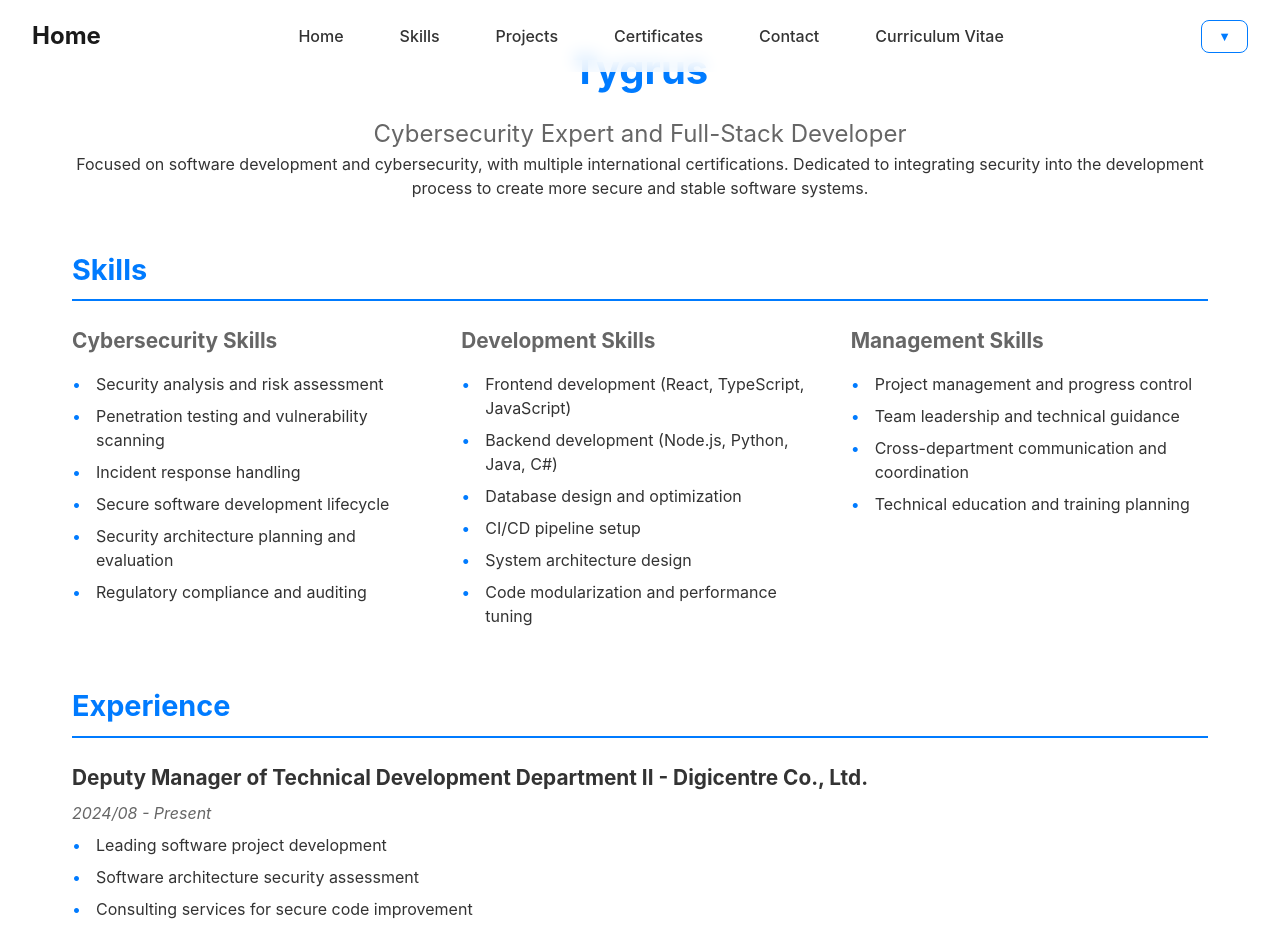
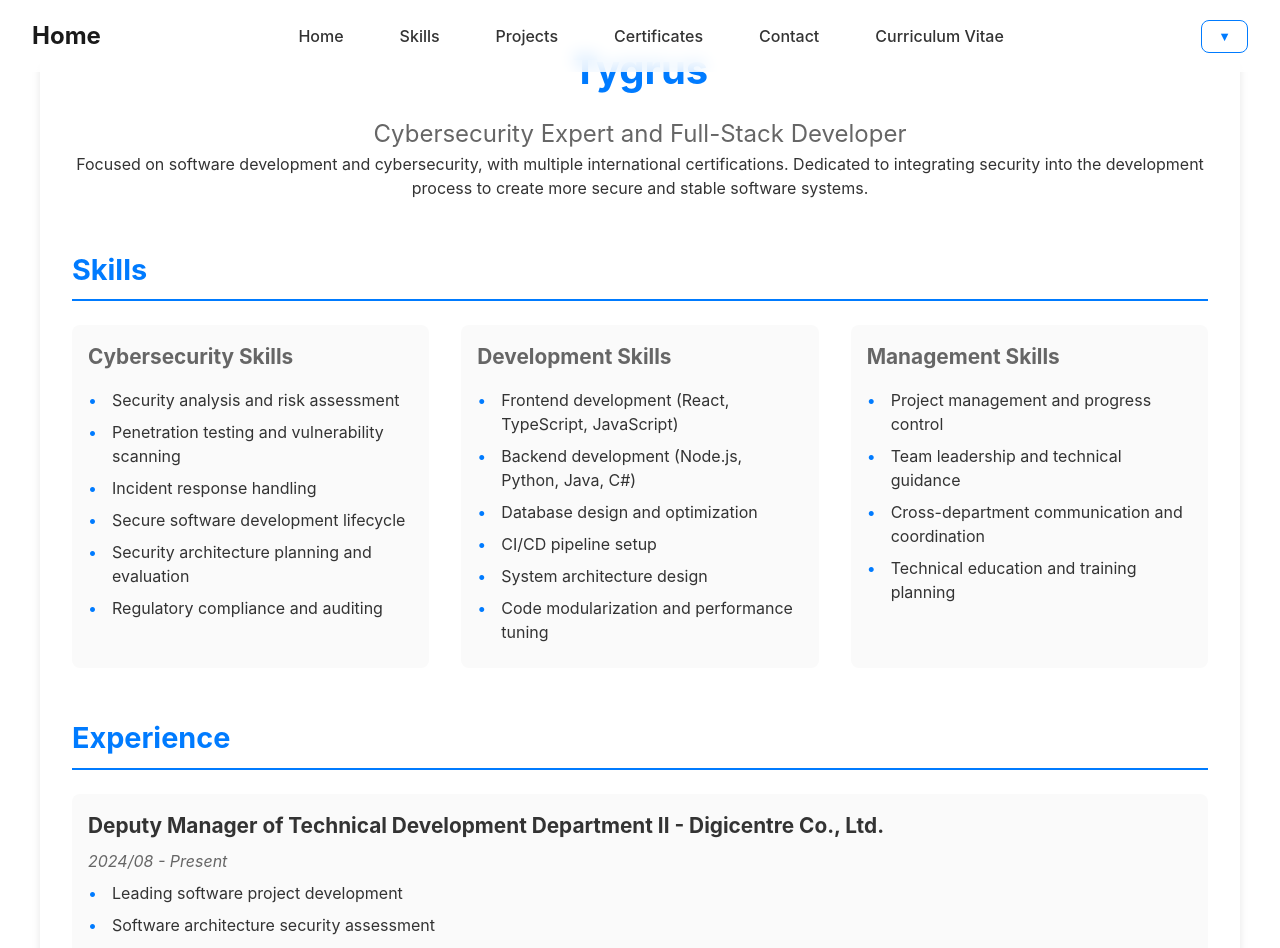
Before and after one commit to Lung-Yu/Lung-Yu.github.io, a React (Vite) app: page /cv in a window 1280 px wide. Shown: the top 948 px of the page. Built offline with nearby package versions, Linux system fonts and the light colour scheme.

Commit message:
feat: 新增 framer-motion 套件，更新 CV 組件樣式以增強視覺效果

```diff
--- a/package.json
+++ b/package.json
@@ -19,7 +19,8 @@
     "react": "^19.0.0",
     "react-dom": "^19.0.0",
     "react-i18next": "^15.4.1",
-    "react-router-dom": "^7.2.0"
+    "react-router-dom": "^7.2.0",
+    "framer-motion": "^6.0.0"
   },
   "devDependencies": {
     "@eslint/js": "^9.19.0",
--- a/src/features/cv/components/CV.tsx
+++ b/src/features/cv/components/CV.tsx
@@ -1,16 +1,13 @@
-import { useTranslation } from 'react-i18next';
 import { useCV } from '../hooks/useCV';
 import '../styles/CV.css';
 
 const CV = () => {
   const { cvData, isLoading } = useCV();
-  const { t } = useTranslation();
 
   if (isLoading) {
     return <div className="cv-container">Loading...</div>;
   }
 
-  // 防護性檢查
   const experiences = Array.isArray(cvData.experiences) ? cvData.experiences : [];
   const education = Array.isArray(cvData.education) ? cvData.education : [];
   const skills = Array.isArray(cvData.skills) ? cvData.skills : [];
@@ -18,9 +15,11 @@ const CV = () => {
   return (
     <div className="cv-container">
       <header className="cv-header">
-        <h1>{cvData.name}</h1>
-        <div className="title">{cvData.title}</div>
-        <p>{cvData.summary}</p>
+        <div>
+          <h1>{cvData.name}</h1>
+          <div className="title">{cvData.title}</div>
+          <p>{cvData.summary}</p>
+        </div>
       </header>
 
       <section className="cv-section">
--- a/src/features/cv/styles/CV.css
+++ b/src/features/cv/styles/CV.css
@@ -3,6 +3,8 @@
     margin: 0 auto;
     padding: 2rem;
     background-color: var(--color-background);
+    box-shadow: 0 4px 8px rgba(0, 0, 0, 0.1);
+    border-radius: 8px;
 }
 
 .cv-header {
@@ -39,6 +41,17 @@
     gap: 2rem;
 }
 
+.skill-category {
+    background-color: var(--color-gray-50);
+    padding: 1rem;
+    border-radius: 8px;
+    transition: transform 0.3s ease;
+}
+
+.skill-category:hover {
+    transform: scale(1.05);
+}
+
 .skill-category h3 {
     font-size: 1.3rem;
     color: var(--color-secondary);
@@ -65,6 +78,14 @@
 
 .experience-item {
     margin-bottom: 2rem;
+    background-color: var(--color-gray-50);
+    padding: 1rem;
+    border-radius: 8px;
+    transition: transform 0.3s ease;
+}
+
+.experience-item:hover {
+    transform: scale(1.05);
 }
 
 .experience-item h3 {
@@ -107,6 +128,11 @@
     margin-bottom: 1rem;
     padding: 0.5rem 0;
     border-bottom: 1px solid var(--color-gray-200);
+    transition: transform 0.3s ease;
+}
+
+.conference-item:hover {
+    transform: scale(1.05);
 }
 
 .conference-item:last-child {
@@ -117,6 +143,7 @@
     color: var(--color-secondary);
     font-size: 0.9rem;
 }
+
 .education-description {
     list-style: none;
     padding-left: 1.5rem;
```
Also changed, not shown: 1 other file (tests, documents, lock files or other folders).
